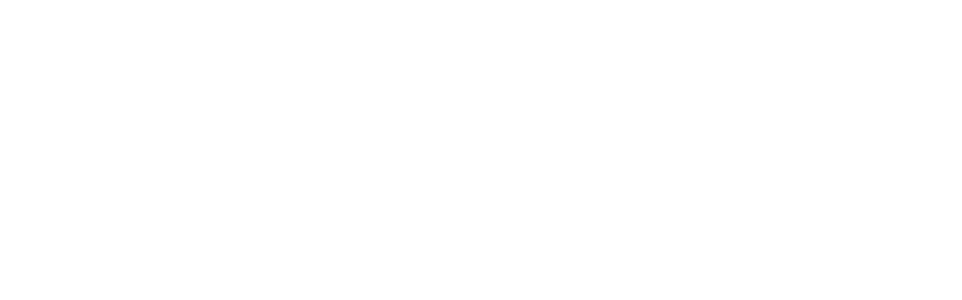
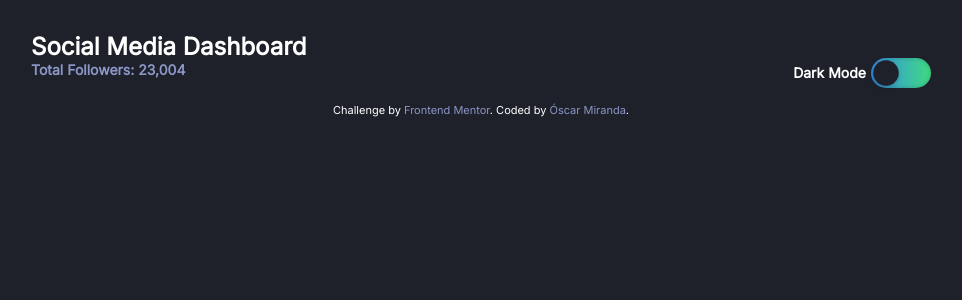
Before and after one commit to OscarM3615/social-media-dashboard, a React (Create React App) app: page / in a window 1280 px wide. Shown: the top 300 px of the page, without its empty margins (159-1121 px from the left). Built offline with nearby package versions, Linux system fonts and the light colour scheme.

Commit message:
Finished Header

```diff
--- a/src/App.js
+++ b/src/App.js
@@ -3,14 +3,20 @@
 import Header from './Header'
 import FollowersList from './FollowersList'
 import Overview from './Overview'
+import Attribution from './Attribution'
 
 const App = () => {
+	const lightTheme = localStorage.getItem('light')
+	if (lightTheme === 'true') {
+		document.getElementById('root').classList.add('light')
+	}
+
 	return (
-		<div className="App">
-			<Header />
+		<div className="app">
+			<Header switchActivated={lightTheme} />
 			<FollowersList />
 			<Overview />
-				{/* SocialTracker */}
+			<Attribution name="Óscar Miranda" github="oscarmiranda3615" />
 		</div>
 	)
 }
--- a/src/Attribution.js
+++ b/src/Attribution.js
@@ -3,9 +3,9 @@
 
 const Attribution = ({ name, github }) => {
 	return (
-		<div class="attribution">
+		<div className="attribution">
     		Challenge by <a href="https://www.frontendmentor.io?ref=challenge" target="_blank" rel="noopener noreferrer">Frontend Mentor</a>.
-			Coded by <a href={`https://github.com/${github}`} rel="noopener noreferrer">{name}</a>.
+			Coded by <a href={`https://github.com/${github}`} target="_blank" rel="noopener noreferrer">{name}</a>.
   		</div>
 	)
 }
--- a/src/Header.js
+++ b/src/Header.js
@@ -1,17 +1,17 @@
 import React from 'react'
 import './css/Header.css'
+import Switch from './Switch'
 
-/*
-Social Media Dashboard
-Total Followers: 23,004
+const Header = ({ switchActivated }) => {
 
-Dark Mode
-*/
-
-const Header = () => {
 	return (
 		<div className="header">
+			<div className="text__container">
+				<h1>Social Media Dashboard</h1>
+				<p>Total Followers: 23,004</p>
+			</div>
 
+			<Switch activated={switchActivated} label="Dark Mode" />
 		</div>
 	)
 }
--- /dev/null
+++ b/src/Switch.js
@@ -0,0 +1,19 @@
+import React from 'react'
+import './css/Switch.css'
+
+const Switch = ({ activated, label }) => {
+	const toggleTheme = () => {
+		const themeSwitch = document.getElementById('themeSwitch')
+		localStorage.setItem('light', themeSwitch.checked)
+		document.getElementById('root').classList.toggle('light');
+	}
+
+	return (
+		<div className="switchContainer">
+			<label htmlFor="themeSwitch">{label}</label>
+			<input id="themeSwitch" type="checkbox" className="switch" defaultChecked={activated === 'true'} onChange={toggleTheme} />
+		</div>
+	)
+}
+
+export default Switch
--- a/src/css/App.css
+++ b/src/css/App.css
@@ -0,0 +1,5 @@
+.app {
+	max-width: 900px;
+	width: 90%;
+	margin-top: 2rem;
+}
--- a/src/css/Attribution.css
+++ b/src/css/Attribution.css
@@ -1,9 +1,19 @@
 .attribution {
+	padding: 5px;
 	font-size: 11px;
 	text-align: center;
+	color: white;
 }
 
 .attribution a {
+	text-decoration: none;
+	color: hsl(228, 35%, 66%);
+}
+
+.light .attribution {
+	color: black;
+}
+
+.light .attribution a {
 	color: hsl(228, 45%, 44%);
-	text-decoration: none;
 }
--- a/src/css/Header.css
+++ b/src/css/Header.css
@@ -0,0 +1,44 @@
+.header {
+	display: flex;
+	flex-direction: row;
+	justify-content: space-between;
+	color: var(--text-dark);
+}
+
+.light .header {
+	color: var(--text-light);
+}
+
+.text__container {
+	display: flex;
+	flex-direction: column;
+	justify-content: left;
+	padding-bottom: 20px;
+}
+
+.text__container > h1 {
+	font-size: 24px;
+}
+
+.text__container > p {
+	font-weight: var(--bold);
+	color: var(--blue-text-dark);
+}
+
+.light .text__container > p {
+	color: var(--blue-text-light);
+}
+
+@media screen and (max-width: 400px) {
+	.header {
+		flex-direction: column;
+	}
+
+	.text__container {
+		border-bottom: solid 1px var(--blue-text-dark);
+	}
+
+	.light .text__container {
+		border-bottom: solid 1px var(--blue-text-light);
+	}
+}
--- /dev/null
+++ b/src/css/Switch.css
@@ -0,0 +1,57 @@
+.switchContainer {
+	display: flex;
+	align-items: center;
+	margin-top: 15px;
+}
+
+.switchContainer > label {
+	font-weight: var(--bold);
+	color: var(--text-dark);
+	margin-right: 5px;
+}
+
+.light .switchContainer > label {
+	color: var(--text-light);
+}
+
+.switch {
+	position: relative;
+	width: 60px;
+	height: 30px;
+	appearance: none;
+	-webkit-appearance: none;
+	-moz-appearance: none;
+	background: var(--toggle-dark);
+	outline: none;
+	border-radius: 15px;
+	box-shadow: inset 0 0 5px rgba(0, 0, 0, 0.2);
+	transition: 0.5s;
+}
+
+.switch:before {
+	content: '';
+	position: absolute;
+	width: 30px;
+	height: 30px;
+	border-radius: 50%;
+	top: 0;
+	left: 0;
+	background-color: var(--bg-dark);
+	transform: scale(0.85);
+	box-shadow: 0 2px 5px rgba(0, 0, 0, 0.2);
+	transition: 0.5s;
+}
+
+.light .switch:before {
+	background-color: var(--bg-light);
+}
+
+.switch:checked:before {
+	left: 50%;
+}
+
+@media screen and (max-width: 400px) {
+	.switchContainer {
+		justify-content: space-between;
+	}
+}
--- a/src/css/index.css
+++ b/src/css/index.css
@@ -33,9 +33,21 @@
 * {
 	margin: 0;
 	padding: 0;
+	transition: background 0.5s linear;
 }
 
 body {
 	font-family: 'Inter', sans-serif;
 	font-size: 14px;
 }
+
+#root {
+	display: flex;
+	justify-content: center;
+	background-color: var(--bg-dark);
+	min-height: 100vh;
+}
+
+.light#root {
+	background-color: var(--bg-light);
+}
```
